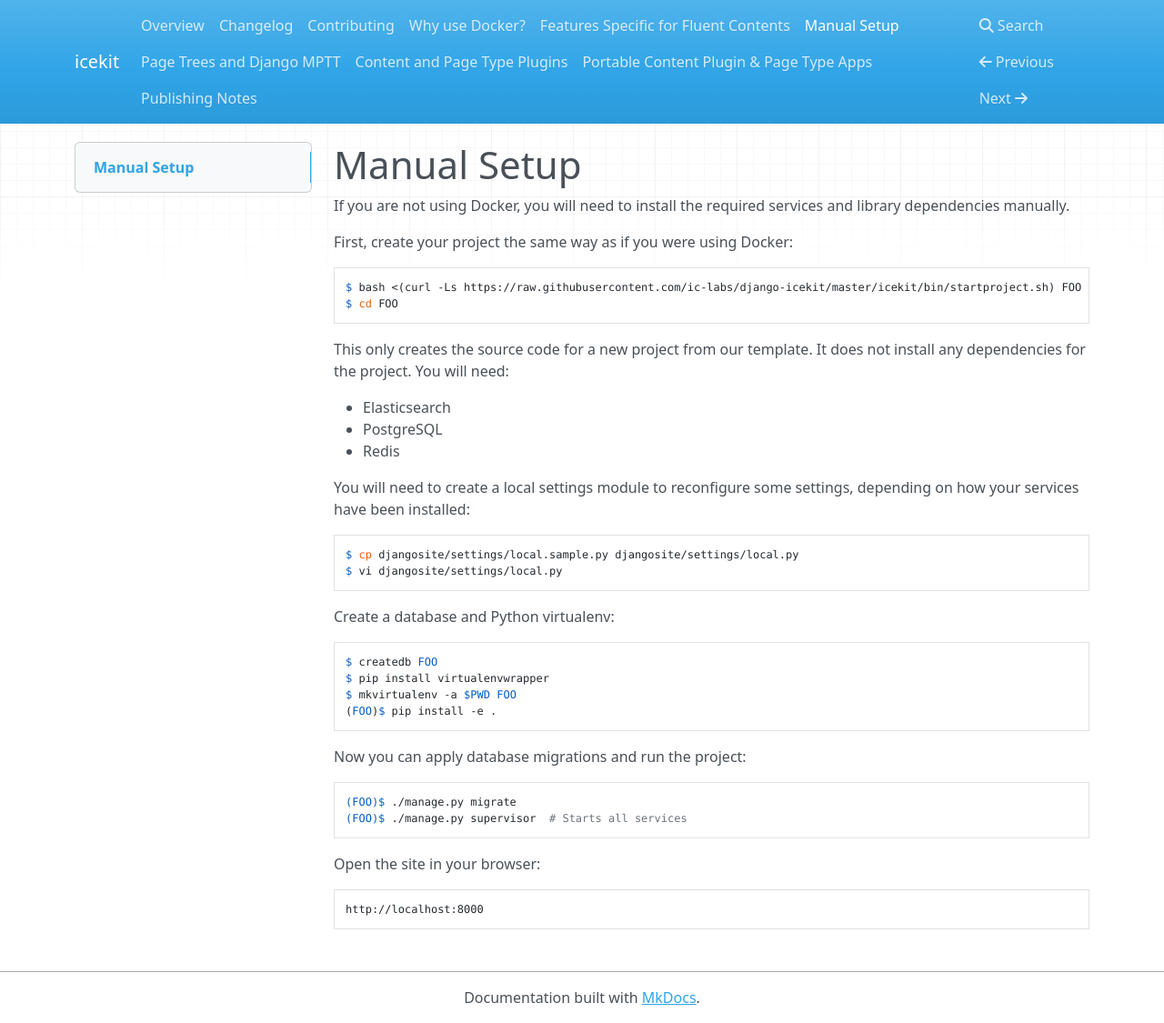
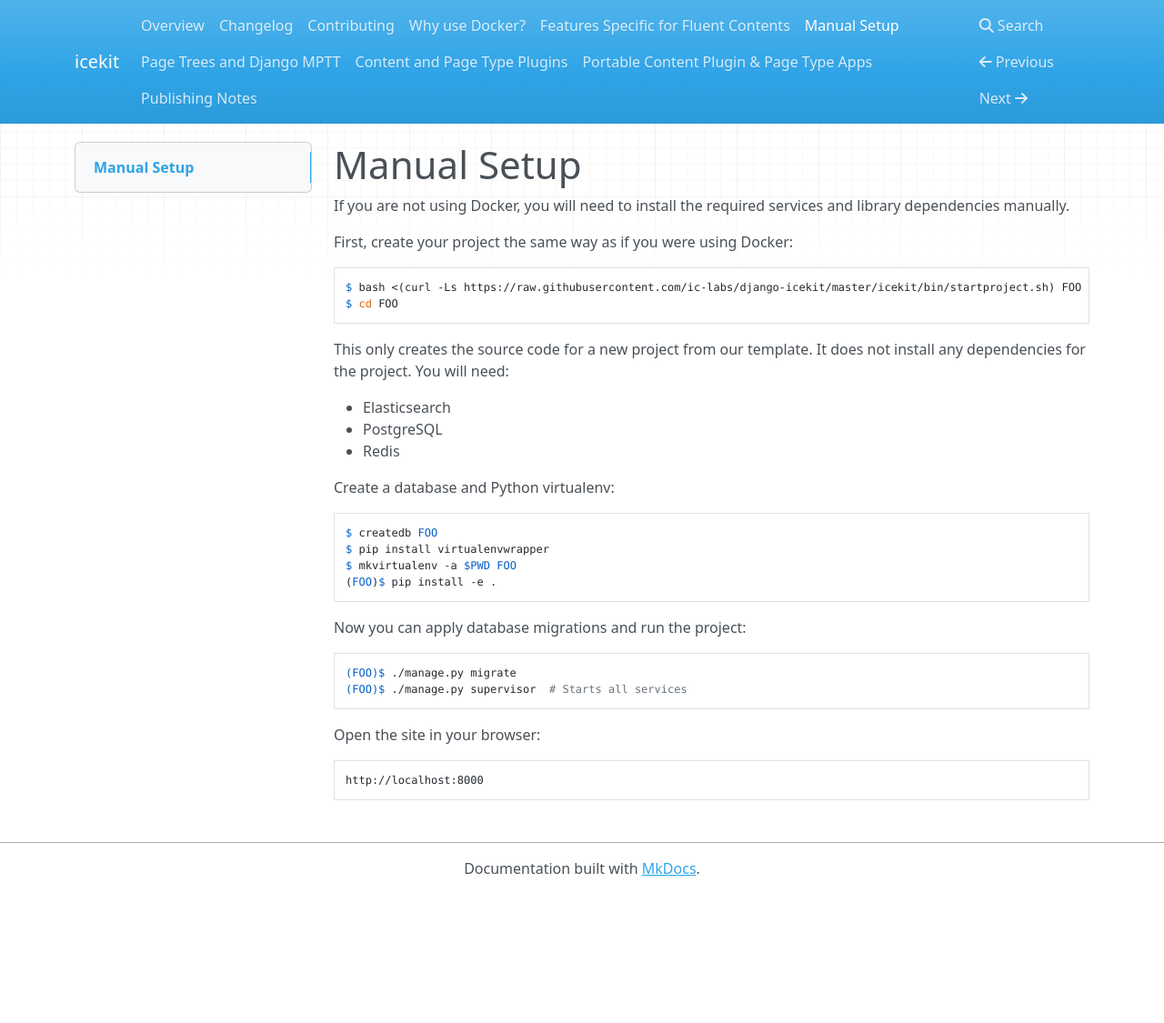
Before and after one commit to ic-labs/django-icekit, an MkDocs documentation site: the page built from docs/manual-setup.md, in a window 1280 px wide and 1125 px high. Shown: the whole window at 91% size. Built offline with MkDocs 1.6.1, drawn with Linux system fonts in a browser that asks for light colours; nearby versions of some CDN libraries.

Commit message:
Remove references to `djangosite`.

```diff
--- a/docs/manual-setup.md
+++ b/docs/manual-setup.md
@@ -15,12 +15,6 @@ not install any dependencies for the project. You will need:
   * PostgreSQL
   * Redis
 
-You will need to create a local settings module to reconfigure some settings,
-depending on how your services have been installed:
-
-    $ cp djangosite/settings/local.sample.py djangosite/settings/local.py
-    $ vi djangosite/settings/local.py
-
 Create a database and Python virtualenv:
 
     $ createdb FOO
```
Also changed, not shown: 1 other file.
